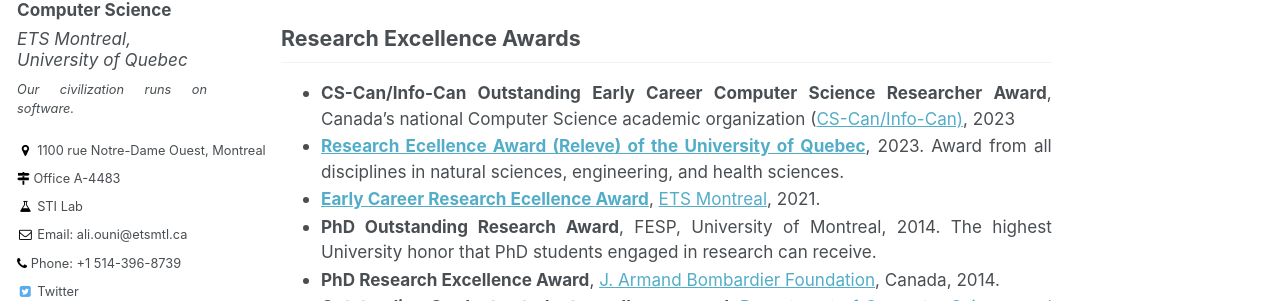
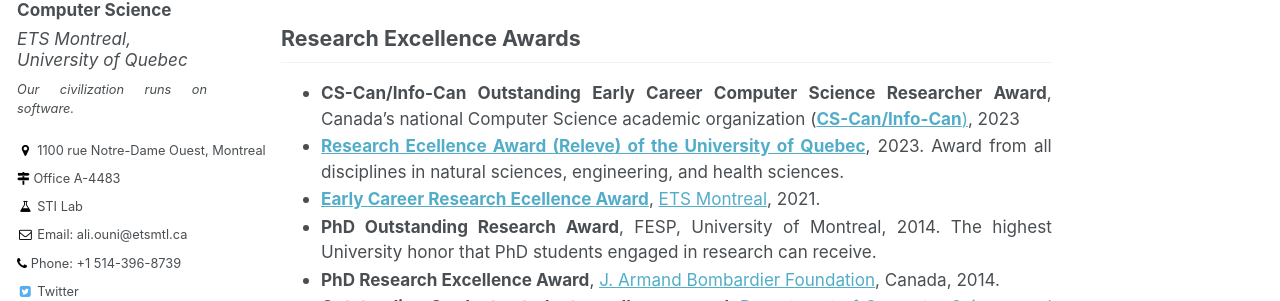
Before and after one commit to stilab-ets/stilab-ets.github.io, a Jekyll site: the page built from _pages/awards.md, in a window 1280 px wide and 900 px high. Shown: the part 445-746 px from the top of the window. Built offline with Jekyll 4.4.1, drawn with Linux system fonts in a browser that asks for light colours; some web fonts are replaced.

```diff
--- a/_pages/awards.md
+++ b/_pages/awards.md
@@ -11,7 +11,7 @@ author_profile: true
 * **Ranked among TOP-3 researchers in the field of search-based software refactoring**. Thaina Mariani, Silvia Regina Vergilio, [A systematic review on search-based refactoring](http://dx.doi.org/10.1016/j.infsof.2016.11.00), Journal of Information and Software Technology (IST), Elsevier, 2016.
 
 ## Research Excellence Awards
-* **CS-Can/Info-Can Outstanding Early Career Computer Science Researcher Award**, Canada’s national Computer Science academic organization ([CS-Can/Info-Can)](https://cscan-infocan.ca/), 2023
+* **CS-Can/Info-Can Outstanding Early Career Computer Science Researcher Award**, Canada’s national Computer Science academic organization ([**CS-Can/Info-Can**)](https://cscan-infocan.ca/), 2023
 * [**Research Ecellence Award (Releve) of the University of Quebec**](https://reseau.uquebec.ca/fr/a-propos/prix-et-distinctions/prix-dexcellence), 2023. Award from all disciplines in natural sciences, engineering, and health sciences.
 * [**Early Career Research Ecellence Award**](https://www.etsmtl.ca/ets/a-propos/prix-et-distinctions), [ETS Montreal](https://www.etsmtl.ca/), 2021.
 * **PhD Outstanding Research Award**, FESP, University of Montreal, 2014. The highest University honor that PhD students engaged in research can receive.
```
